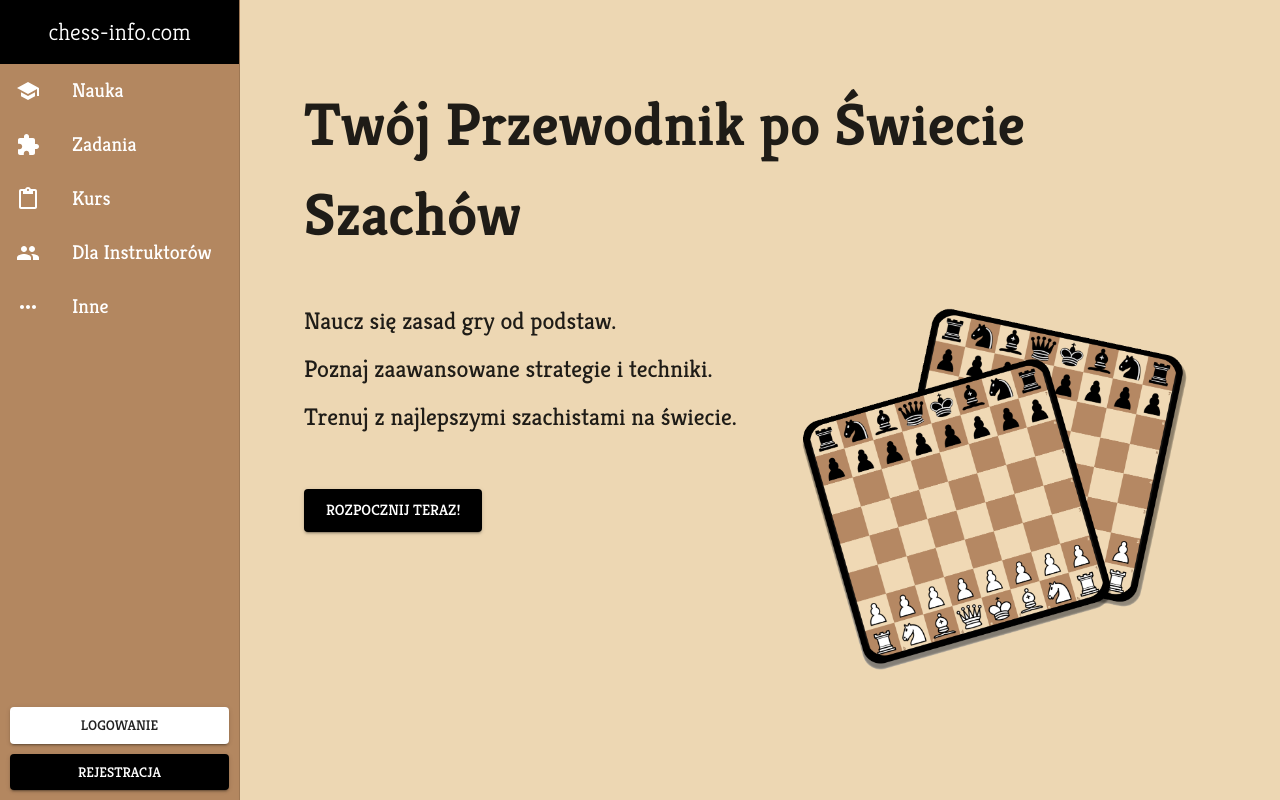
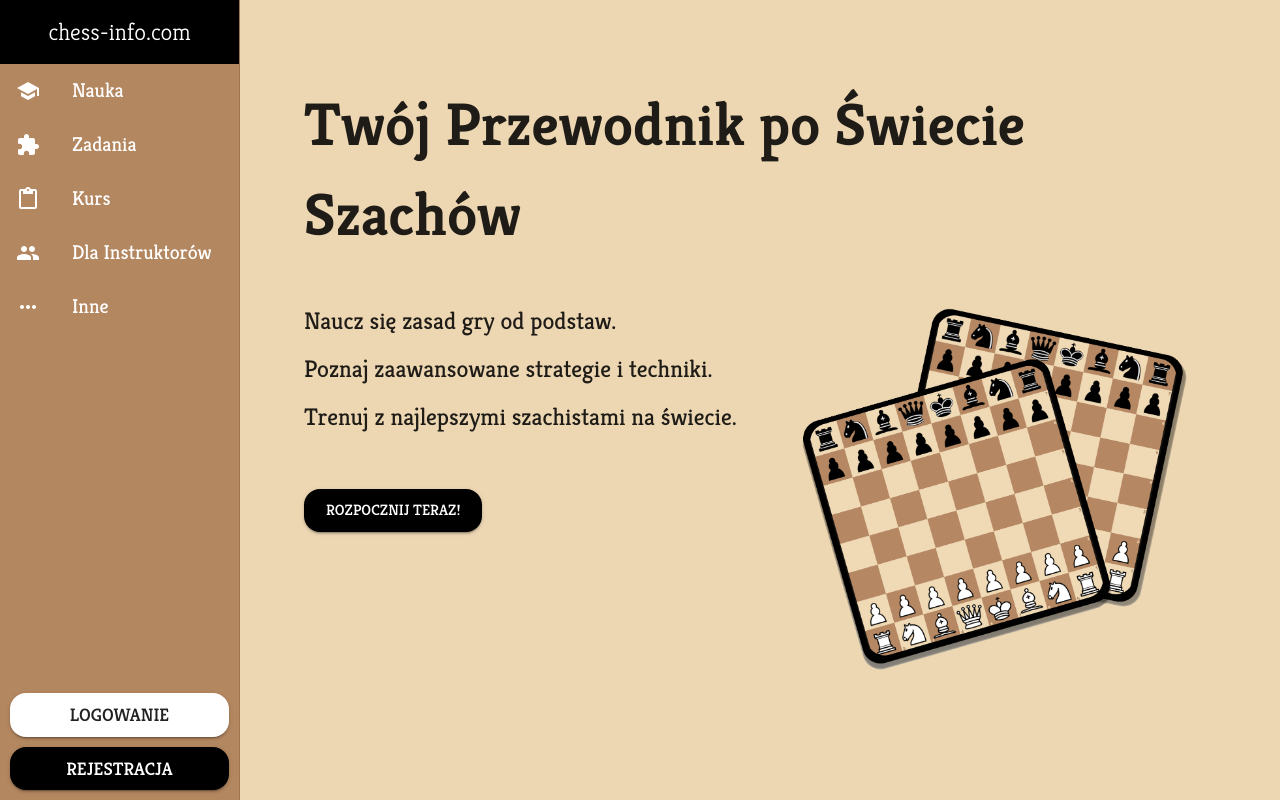
Before and after one commit to wojzam/chess-info, a React (Vite) app in the folder frontend/: page / in a window 1280 px wide. Built offline with nearby package versions, Linux system fonts and the light colour scheme.

Commit message:
Improve buttons style

```diff
--- a/frontend/src/components/Layout.jsx
+++ b/frontend/src/components/Layout.jsx
@@ -169,10 +169,11 @@ export default function Layout() {
                     width: "100%"
                 }}>
                     <Button variant="contained" component="a" href="/login" fullWidth color="secondary"
-                            sx={{marginBottom: '10px'}}>
+                            sx={{marginBottom: '10px', fontSize: '18px'}}>
                         Logowanie
                     </Button>
-                    <Button variant="contained" component="a" href="/signup" fullWidth>
+                    <Button variant="contained" component="a" href="/signup" fullWidth
+                            sx={{ fontSize: '18px'}}>
                         Rejestracja
                     </Button>
                 </Box>
--- a/frontend/src/theme.jsx
+++ b/frontend/src/theme.jsx
@@ -20,6 +20,21 @@ export const themeSettings = () => {
         typography: {
             fontFamily: ["Kreon", "serif"].join(","),
         },
+        components: {
+            MuiButton: {
+                styleOverrides: {
+                    root: {
+                        borderRadius: 16,
+                        "&:hover": {
+                            backgroundColor: "#3c3c3c",
+                        },
+                        "&:focus": {
+                            backgroundColor: "#3c3c3c",
+                        },
+                    },
+                },
+            },
+        },
     };
 };
 
```
